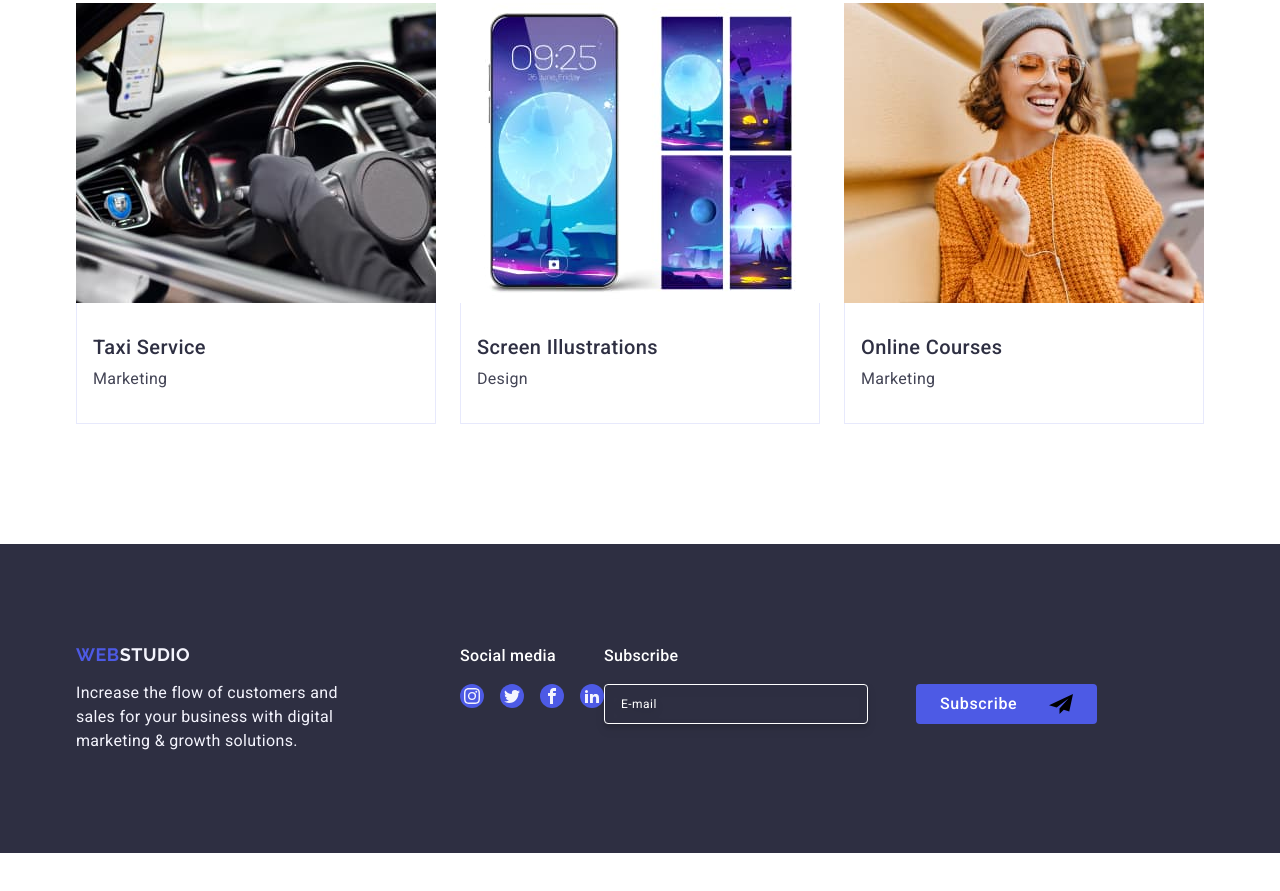
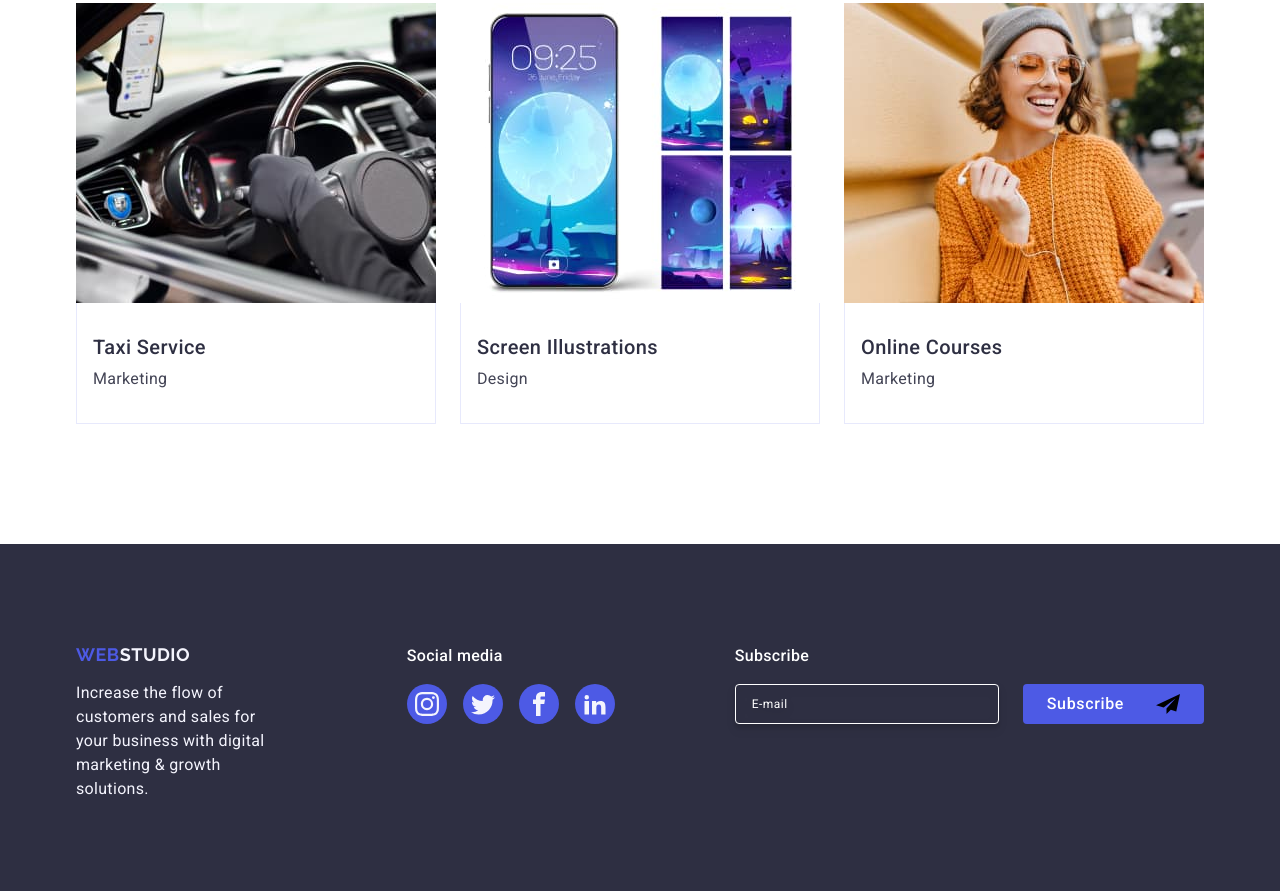
Before and after one commit to Santyaga7/goit-markup-hw-05, a plain HTML site: page index.html in a window 1280 px wide. Shown: the part 2639-3530 px from the top of the page. Before the commit the page ends 3492 px from the top, so only its background shows below. Drawn offline with nearby package versions, Linux system fonts and the light colour scheme.

Commit message:
Pravki mentor 18.12.23

```diff
--- a/css/styles.css
+++ b/css/styles.css
@@ -331,8 +331,6 @@ main {
 }
 .icon-social {
   fill: #f4f4fd;
-  height: 16px;
-  width: 16px;
 }
 
 .social-media-team {
@@ -477,6 +475,7 @@ main {
   display: flex;
   justify-content: flex-start;
   flex-direction: column;
+  margin-right: 120px;
 }
 .logo-footer-n-text {
   margin-right: 120px;
@@ -491,8 +490,8 @@ main {
   align-items: baseline;
 }
 .icon-footer {
-  width: 24px;
-  height: 24px;
+  width: 40px;
+  height: 40px;
   position: relative;
   display: flex;
   justify-content: center;
@@ -549,7 +548,6 @@ main {
   letter-spacing: 0.04em;
   padding-left: 16px;
   text-align: start;
-  margin-right: 24px;
 }
 
 .input-footer::placeholder {
```
